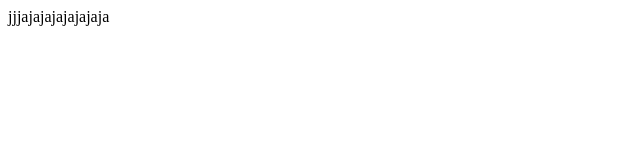
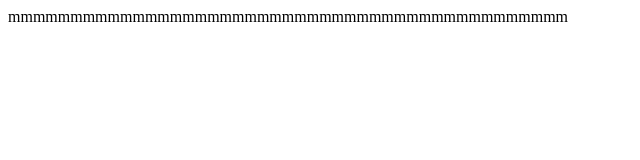
Before and after one commit to gistek-practica/pagina-web2, a plain HTML site: page index.html in a window 1280 px wide. Shown: the whole page, without its empty margins (0-640 px from the left). Drawn offline with Linux system fonts and the light colour scheme.

Commit message:
cambio de m

```diff
--- a/index.html
+++ b/index.html
@@ -5,6 +5,6 @@
 	<title>Intento de proyecto</title>
 </head>
 <body>
-jjjajajajajajajaja
+mmmmmmmmmmmmmmmmmmmmmmmmmmmmmmmmmmmmmmmmmmmmm
 </body>
 </html>
```
